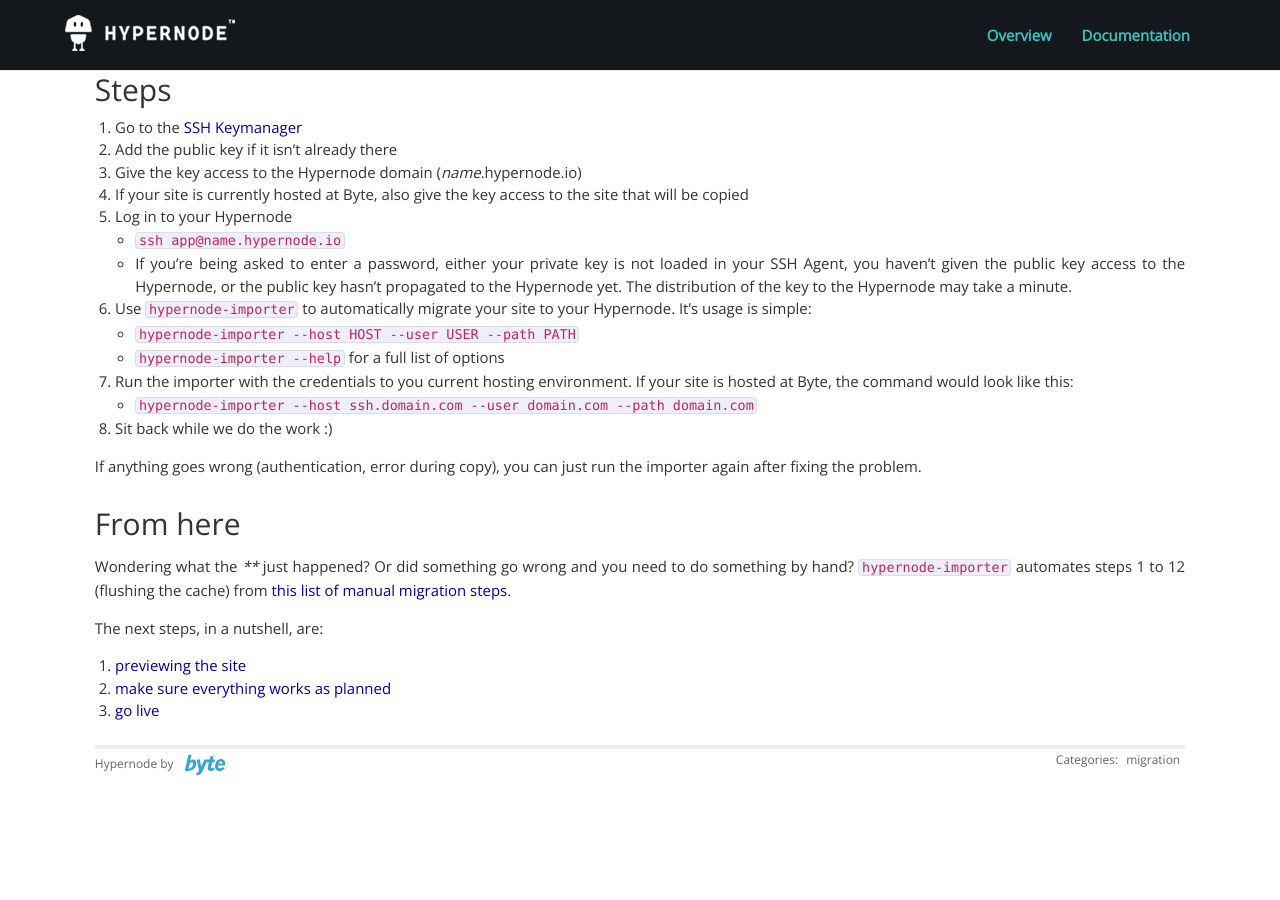
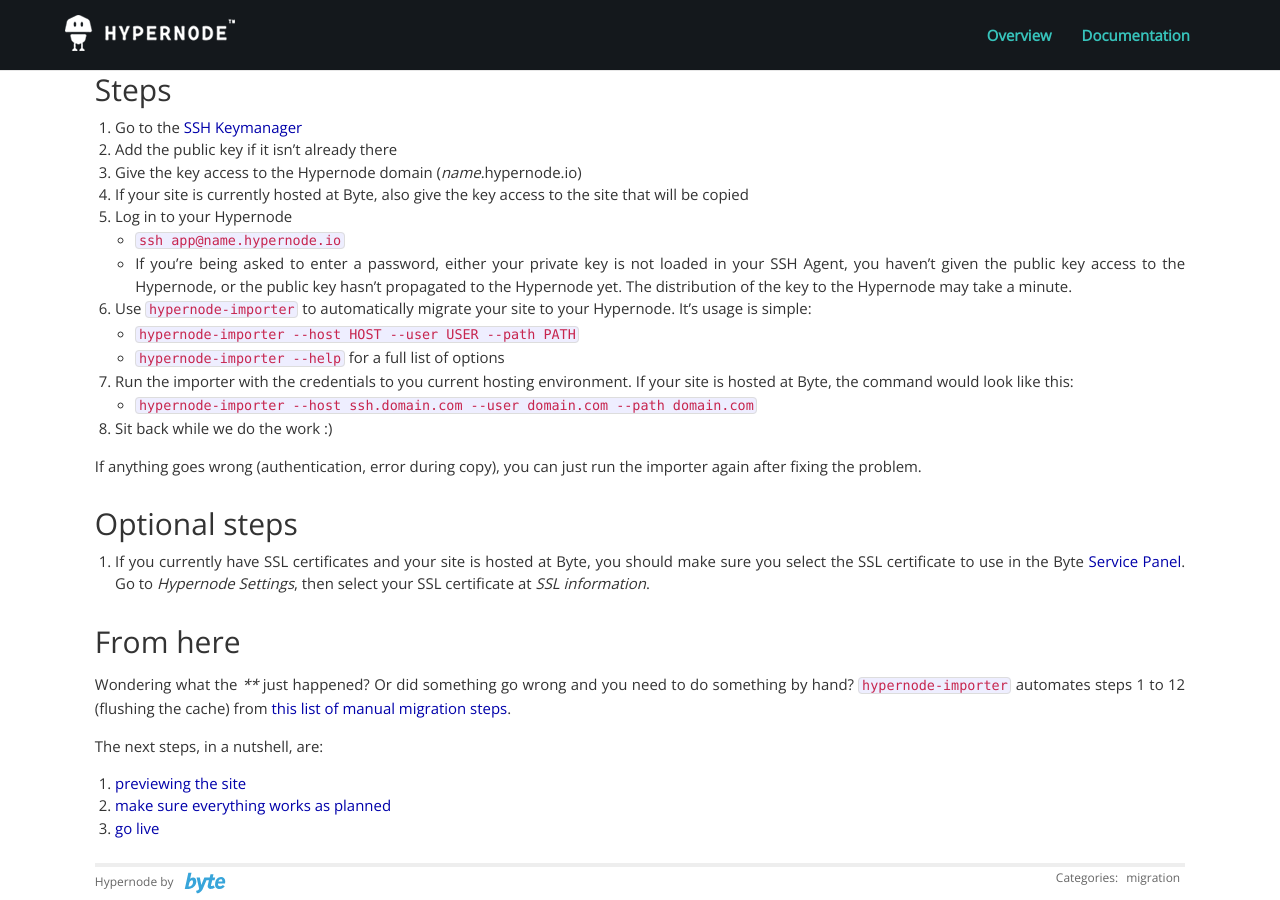
Before and after one commit to damnlie/hypernode.github.io, a Jekyll site: the page built from _posts/2014-05-01-getting-started.md, in a window 1280 px wide and 900 px high, scrolled down 525 px. Built offline with Jekyll 4.4.1, drawn with Linux system fonts in a browser that asks for light colours; nearby versions of some CDN libraries; Markdown is read by kramdown in place of the engine named in the settings; a script that is not in the unit is left out; before the commit the page ends 1307 px from its top, so only the background shows below that.

Commit message:
Add instructions on SSL certificates

```diff
--- a/_posts/2014-05-01-getting-started.md
+++ b/_posts/2014-05-01-getting-started.md
@@ -37,6 +37,9 @@
 
 If anything goes wrong (authentication, error during copy), you can just run the importer again after fixing the problem.
 
+## Optional steps
+1. If you currently have SSL certificates and your site is hosted at Byte, you should make sure you select the SSL certificate to use in the Byte [Service Panel](https://service.byte.nl/). Go to _Hypernode Settings_, then select your SSL certificate at _SSL information_.
+
 ## From here
 Wondering what the **** just happened? Or did something go wrong and you need to do something by hand? `hypernode-importer` automates steps 1 to 12 (flushing the  cache) from [this list of manual migration steps]({% post_url 2014-04-11-migrating-to-hypernode %}).
 
```
